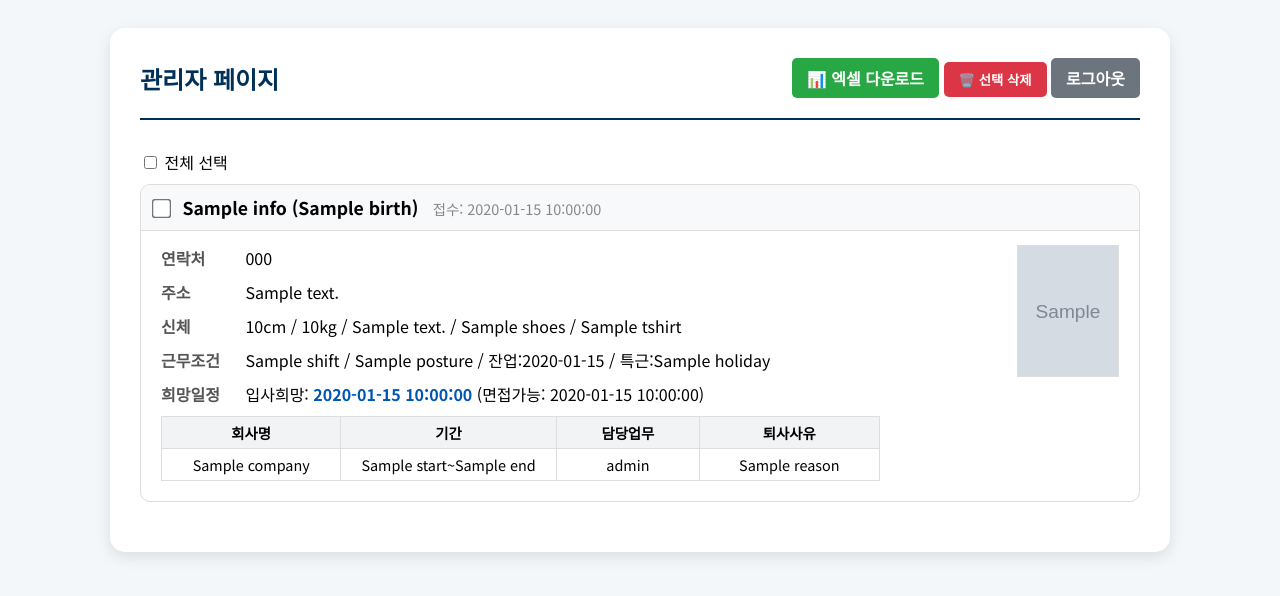
After one commit to ashaile/Humetix-Web, a Flask app: template templates/admin.html in a window 1280 px wide. The commit adds this page. Shown: the top 596 px of the page. Run offline with Flask 3, Linux system fonts and the light colour scheme; the template is opened without the code that fills it: most values are stand-ins (such as "Sample title", 1, 10 or a date in 2020); grey boxes marked "Sample" are stand-in pictures; some libraries are stand-ins or nearby versions.

Commit message:
2단계: HTML 분리, CSRF 보호, 배포 스크립트

```diff
--- a/app.py
+++ b/app.py
@@ -9,12 +9,16 @@ from openpyxl import Workbook
 from openpyxl.drawing.image import Image as ExcelImage
 from openpyxl.styles import Font, Alignment, Border, Side
 from dotenv import load_dotenv
+from flask_wtf.csrf import CSRFProtect
 
 # .env 파일에서 환경변수 로드
 load_dotenv()
 
 app = Flask(__name__)
 app.secret_key = os.environ.get('SECRET_KEY', 'fallback_dev_key_change_me')
+
+# CSRF 보호 활성화
+csrf = CSRFProtect(app)
 
 # 설정
 BASE_DIR = os.path.dirname(os.path.abspath(__file__))
@@ -163,95 +167,7 @@ def master_view():
     # 최신순 정렬
     data.reverse()
 
-    # HTML 생성
-    html = '''
-    <style>
-        body { font-family: 'Noto Sans KR', sans-serif; background: #f4f7f9; padding: 20px; }
-        .container { max-width: 1000px; margin: 0 auto; background: white; padding: 30px; border-radius: 15px; box-shadow: 0 5px 15px rgba(0,0,0,0.1); }
-        .header { display: flex; justify-content: space-between; align-items: center; margin-bottom: 30px; padding-bottom: 20px; border-bottom: 2px solid #003057; }
-        .btn { padding: 8px 15px; border: none; border-radius: 5px; cursor: pointer; font-weight: bold; text-decoration: none; display: inline-block;}
-        .btn-excel { background: #28a745; color: white; }
-        .btn-delete { background: #dc3545; color: white; }
-        .btn-logout { background: #6c757d; color: white; }
-        .card { border: 1px solid #ddd; padding: 20px; margin-bottom: 20px; border-radius: 10px; background: #fff; position: relative; }
-        .card-header { display: flex; justify-content: space-between; align-items: center; background: #f8f9fa; padding: 10px; margin: -20px -20px 15px -20px; border-bottom: 1px solid #ddd; border-radius: 10px 10px 0 0; }
-        .info-group { margin-bottom: 10px; }
-        .label { font-weight: bold; color: #555; display: inline-block; width: 80px; }
-        .photo-box { position: absolute; top: 60px; right: 20px; width: 100px; height: 130px; border: 1px solid #ddd; }
-        .photo-box img { width: 100%; height: 100%; object-fit: cover; }
-        .career-table { width: 100%; border-collapse: collapse; margin-top: 10px; font-size: 0.9rem; }
-        .career-table th, .career-table td { border: 1px solid #ddd; padding: 5px; text-align: center; }
-        .career-table th { background: #f1f3f5; }
-        .checkbox-wrapper { margin-right: 10px; transform: scale(1.5); }
-    </style>
-    <script>
-        function toggleAll(source) {
-            checkboxes = document.getElementsByName('selected_ids');
-            for(var i=0, n=checkboxes.length;i<n;i++) {
-                checkboxes[i].checked = source.checked;
-            }
-        }
-    </script>
-    <div class="container">
-        <div class="header">
-            <h2 style="color:#003057; margin:0;">관리자 페이지</h2>
-            <div>
-                <a href="/download_excel" class="btn btn-excel">📊 엑셀 다운로드</a>
-                <button onclick="document.getElementById('delete-form').submit();" class="btn btn-delete">🗑️ 선택 삭제</button>
-                <a href="/logout" class="btn btn-logout">로그아웃</a>
-            </div>
-        </div>
-
-        <form id="delete-form" action="/delete_selected" method="POST" onsubmit="return confirm('정말 삭제하시겠습니까?');">
-            <div style="margin-bottom: 10px;">
-                <input type="checkbox" onclick="toggleAll(this)"> 전체 선택
-            </div>
-    '''
-
-    if not data:
-        html += "<p style='text-align:center; padding:50px;'>접수된 지원서가 없습니다.</p>"
-
-    for entry in data:
-        photo_html = '<div class="photo-box" style="display:flex; align-items:center; justify-content:center; background:#eee; color:#aaa; font-size:0.8rem;">사진없음</div>'
-        if entry['photo']:
-            photo_html = f'<div class="photo-box"><a href="/view_photo/{entry["photo"]}" target="_blank"><img src="/view_photo/{entry["photo"]}"></a></div>'
-
-        career_rows = ""
-        for car in entry['career']:
-            career_rows += f"<tr><td>{car['company']}</td><td>{car['start']}~{car['end']}</td><td>{car['role']}</td><td>{car['reason']}</td></tr>"
-        if not career_rows:
-            career_rows = "<tr><td colspan='4'>경력 사항 없음</td></tr>"
-
-        html += f'''
-        <div class="card">
-            <div class="card-header">
-                <div>
-                    <input type="checkbox" name="selected_ids" value="{entry['id']}" class="checkbox-wrapper">
-                    <span style="font-weight:bold; font-size:1.1rem;">{entry['info']['name']} ({entry['info']['birth']})</span>
-                    <span style="color:#888; font-size:0.9rem; margin-left:10px;">접수: {entry['timestamp']}</span>
-                </div>
-            </div>
-            {photo_html}
-            <div style="width: 75%;">
-                <div class="info-group"><span class="label">연락처</span> {entry['info']['phone']}</div>
-                <div class="info-group"><span class="label">주소</span> {entry['info']['address']}</div>
-                <div class="info-group"><span class="label">신체</span> {entry['body']['height']}cm / {entry['body']['weight']}kg / {entry['body']['vision']} / {entry['body']['shoes']} / {entry['body']['tshirt']}</div>
-                <div class="info-group"><span class="label">근무조건</span> {entry['work_condition']['shift']} / {entry['work_condition']['posture']} / 잔업:{entry['work_condition']['overtime']} / 특근:{entry['work_condition']['holiday']}</div>
-                <div class="info-group"><span class="label">희망일정</span> 입사희망: <span style="color:#0056b3; font-weight:bold;">{entry['work_condition']['start_date']}</span> (면접가능: {entry['work_condition']['interview_date']})</div>
-
-                <table class="career-table">
-                    <tr><th width="25%">회사명</th><th width="30%">기간</th><th width="20%">담당업무</th><th width="25%">퇴사사유</th></tr>
-                    {career_rows}
-                </table>
-            </div>
-        </div>
-        '''
-
-    html += '''
-        </form>
-    </div>
-    '''
-    return html
+    return render_template('admin.html', data=data)
 
 @app.route('/delete_selected', methods=['POST'])
 def delete_selected():
--- a/requirements.txt
+++ b/requirements.txt
@@ -4,3 +4,4 @@ Pillow==9.5.0
 Werkzeug==2.3.6
 gunicorn==20.1.0
 python-dotenv==1.0.0
+Flask-WTF==1.2.1
--- /dev/null
+++ b/templates/admin.html
@@ -0,0 +1,114 @@
+<!DOCTYPE html>
+<html lang="ko">
+
+<head>
+    <meta charset="UTF-8">
+    <meta name="viewport" content="width=device-width, initial-scale=1.0">
+    <title>관리자 페이지</title>
+    <link href="https://fonts.googleapis.com/css2?family=Noto+Sans+KR:wght@400;700&display=swap" rel="stylesheet">
+    <style>
+        body { font-family: 'Noto Sans KR', sans-serif; background: #f4f7f9; padding: 20px; }
+        .container { max-width: 1000px; margin: 0 auto; background: white; padding: 30px; border-radius: 15px; box-shadow: 0 5px 15px rgba(0,0,0,0.1); }
+        .header { display: flex; justify-content: space-between; align-items: center; margin-bottom: 30px; padding-bottom: 20px; border-bottom: 2px solid #003057; }
+        .btn { padding: 8px 15px; border: none; border-radius: 5px; cursor: pointer; font-weight: bold; text-decoration: none; display: inline-block; }
+        .btn-excel { background: #28a745; color: white; }
+        .btn-delete { background: #dc3545; color: white; }
+        .btn-logout { background: #6c757d; color: white; }
+        .card { border: 1px solid #ddd; padding: 20px; margin-bottom: 20px; border-radius: 10px; background: #fff; position: relative; }
+        .card-header { display: flex; justify-content: space-between; align-items: center; background: #f8f9fa; padding: 10px; margin: -20px -20px 15px -20px; border-bottom: 1px solid #ddd; border-radius: 10px 10px 0 0; }
+        .info-group { margin-bottom: 10px; }
+        .label { font-weight: bold; color: #555; display: inline-block; width: 80px; }
+        .photo-box { position: absolute; top: 60px; right: 20px; width: 100px; height: 130px; border: 1px solid #ddd; }
+        .photo-box img { width: 100%; height: 100%; object-fit: cover; }
+        .career-table { width: 100%; border-collapse: collapse; margin-top: 10px; font-size: 0.9rem; }
+        .career-table th, .career-table td { border: 1px solid #ddd; padding: 5px; text-align: center; }
+        .career-table th { background: #f1f3f5; }
+        .checkbox-wrapper { margin-right: 10px; transform: scale(1.5); }
+    </style>
+    <script>
+        function toggleAll(source) {
+            var checkboxes = document.getElementsByName('selected_ids');
+            for (var i = 0; i < checkboxes.length; i++) {
+                checkboxes[i].checked = source.checked;
+            }
+        }
+    </script>
+</head>
+
+<body>
+    <div class="container">
+        <div class="header">
+            <h2 style="color:#003057; margin:0;">관리자 페이지</h2>
+            <div>
+                <a href="/download_excel" class="btn btn-excel">📊 엑셀 다운로드</a>
+                <button onclick="document.getElementById('delete-form').submit();" class="btn btn-delete">🗑️ 선택 삭제</button>
+                <a href="/logout" class="btn btn-logout">로그아웃</a>
+            </div>
+        </div>
+
+        <form id="delete-form" action="/delete_selected" method="POST" onsubmit="return confirm('정말 삭제하시겠습니까?');">
+            <input type="hidden" name="csrf_token" value="{{ csrf_token() }}">
+            <div style="margin-bottom: 10px;">
+                <input type="checkbox" onclick="toggleAll(this)"> 전체 선택
+            </div>
+
+            {% if not data %}
+            <p style="text-align:center; padding:50px;">접수된 지원서가 없습니다.</p>
+            {% endif %}
+
+            {% for entry in data %}
+            <div class="card">
+                <div class="card-header">
+                    <div>
+                        <input type="checkbox" name="selected_ids" value="{{ entry.id }}" class="checkbox-wrapper">
+                        <span style="font-weight:bold; font-size:1.1rem;">{{ entry.info.name }} ({{ entry.info.birth }})</span>
+                        <span style="color:#888; font-size:0.9rem; margin-left:10px;">접수: {{ entry.timestamp }}</span>
+                    </div>
+                </div>
+
+                {% if entry.photo %}
+                <div class="photo-box">
+                    <a href="/view_photo/{{ entry.photo }}" target="_blank">
+                        <img src="/view_photo/{{ entry.photo }}">
+                    </a>
+                </div>
+                {% else %}
+                <div class="photo-box" style="display:flex; align-items:center; justify-content:center; background:#eee; color:#aaa; font-size:0.8rem;">사진없음</div>
+                {% endif %}
+
+                <div style="width: 75%;">
+                    <div class="info-group"><span class="label">연락처</span> {{ entry.info.phone }}</div>
+                    <div class="info-group"><span class="label">주소</span> {{ entry.info.address }}</div>
+                    <div class="info-group"><span class="label">신체</span> {{ entry.body.height }}cm / {{ entry.body.weight }}kg / {{ entry.body.vision }} / {{ entry.body.shoes }} / {{ entry.body.tshirt }}</div>
+                    <div class="info-group"><span class="label">근무조건</span> {{ entry.work_condition.shift }} / {{ entry.work_condition.posture }} / 잔업:{{ entry.work_condition.overtime }} / 특근:{{ entry.work_condition.holiday }}</div>
+                    <div class="info-group"><span class="label">희망일정</span> 입사희망: <span style="color:#0056b3; font-weight:bold;">{{ entry.work_condition.start_date }}</span> (면접가능: {{ entry.work_condition.interview_date }})</div>
+
+                    <table class="career-table">
+                        <tr>
+                            <th width="25%">회사명</th>
+                            <th width="30%">기간</th>
+                            <th width="20%">담당업무</th>
+                            <th width="25%">퇴사사유</th>
+                        </tr>
+                        {% if entry.career %}
+                            {% for car in entry.career %}
+                            <tr>
+                                <td>{{ car.company }}</td>
+                                <td>{{ car.start }}~{{ car.end }}</td>
+                                <td>{{ car.role }}</td>
+                                <td>{{ car.reason }}</td>
+                            </tr>
+                            {% endfor %}
+                        {% else %}
+                            <tr><td colspan="4">경력 사항 없음</td></tr>
+                        {% endif %}
+                    </table>
+                </div>
+            </div>
+            {% endfor %}
+
+        </form>
+    </div>
+</body>
+
+</html>
--- a/templates/apply.html
+++ b/templates/apply.html
@@ -84,6 +84,7 @@
     <div class="form-card">
         <h2 class="text-center fw-bold text-primary mb-4">입사지원서</h2>
         <form action="/submit" method="POST" enctype="multipart/form-data">
+            <input type="hidden" name="csrf_token" value="{{ csrf_token() }}">
 
             <div class="section-title">1. 신분증 확인</div>
             <div class="mb-4">
--- a/templates/login.html
+++ b/templates/login.html
@@ -49,6 +49,7 @@
         <p class="text-center text-muted mb-4" style="font-size: 0.9rem;">지원서 관리 페이지 접근을 위해<br>비밀번호를 입력해주세요.</p>
 
         <form action="/login" method="POST">
+            <input type="hidden" name="csrf_token" value="{{ csrf_token() }}">
             <div class="mb-3">
                 <input type="password" name="password" class="form-control" placeholder="비밀번호 입력" required
                     style="padding: 12px;">
```
Also changed, not shown: 1 other file.
